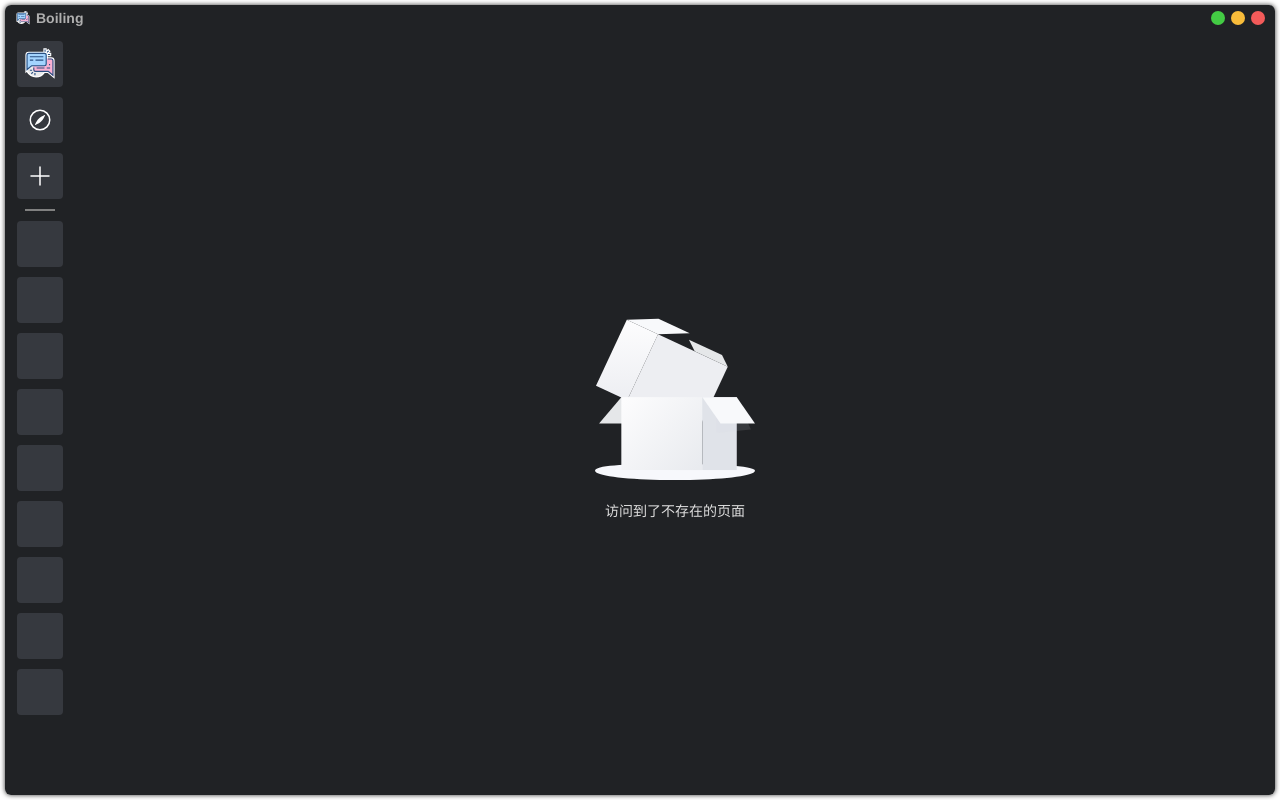
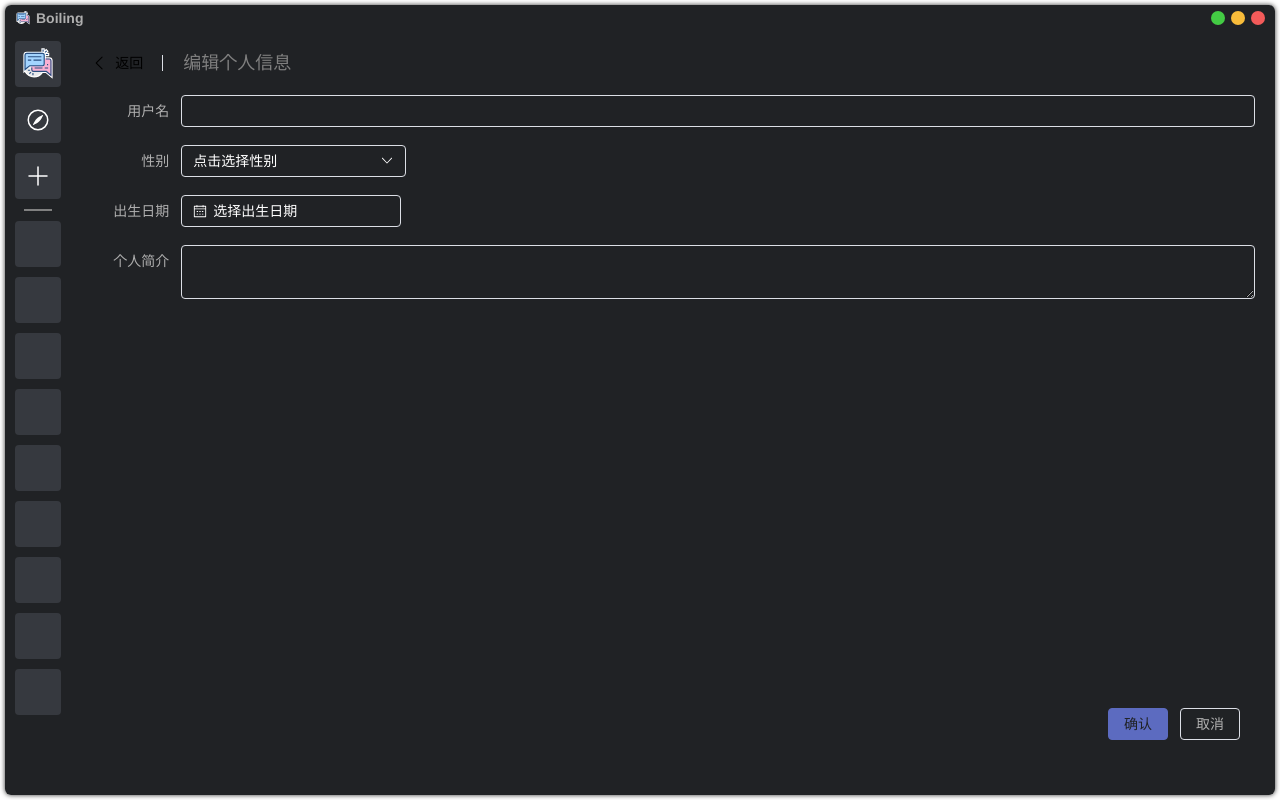
Before and after one commit to boiling-js/boiling, a Vue app in the folder packages/frontend/: page /edit-personnel in a window 1280 px wide. Built offline with nearby package versions, Linux system fonts and the light colour scheme.

Commit message:
feat(frontend): add EditePersonnel

```diff
--- /dev/null
+++ b/packages/frontend/src/components/EditPersonnel.vue
@@ -0,0 +1,69 @@
+<template>
+  <div class="edit-personnel">
+    <el-page-header :icon="ArrowLeft" title="返回" content="编辑个人信息" @back="$router.push('/home')" />
+    <el-form ref="editPersonnelForm" :model="form" label-width="90px">
+      <el-form-item label="用户名">
+        <el-input
+          v-model="form.name"/>
+      </el-form-item>
+      <el-form-item label="性别">
+        <el-select v-model="form.sex" placeholder="点击选择性别">
+          <el-option label="男" value="male"></el-option>
+          <el-option label="女" value="female"></el-option>
+        </el-select>
+      </el-form-item>
+      <el-form-item label="出生日期">
+        <el-date-picker
+          v-model="form.birthday"
+          type="date"
+          placeholder="选择出生日期"
+        ></el-date-picker>
+      </el-form-item>
+      <el-form-item label="个人简介">
+        <el-input v-model="form.desc" type="textarea"></el-input>
+      </el-form-item>
+    </el-form>
+    <div class="bottom">
+      <el-button type="primary" @click="onSubmit">确认</el-button>
+      <el-button>取消</el-button>
+    </div>
+  </div>
+</template>
+
+<script lang="ts" setup>
+import { ElPageHeader, ElForm,ElFormItem, ElSelect, ElOption, ElDatePicker, ElInput, ElButton } from 'element-plus'
+import { ArrowLeft } from '@element-plus/icons-vue'
+import { reactive } from 'vue'
+
+// do not use same name with ref
+const form = reactive({
+  name: '',
+  sex: '',
+  birthday: '',
+  delivery: false,
+  type: [],
+  resource: '',
+  desc: ''
+})
+
+const onSubmit = () => {
+  console.log('submit!')
+}
+
+</script>
+
+<style lang="scss" scoped>
+.edit-personnel {
+  padding: 20px;
+  width: calc(100% - 40px);
+  height: calc(100% - 40px);
+  .el-page-header {
+    margin-bottom: 20px;
+  }
+  > div.bottom {
+    position: absolute;
+    right: 40px;
+    bottom: 60px;
+  }
+}
+</style>
--- a/packages/frontend/src/router.ts
+++ b/packages/frontend/src/router.ts
@@ -33,6 +33,9 @@ const router = createRouter({
     path: '/:pathMatch(.*)*',
     component: () => import('element-plus').then(({ ElEmpty }) => ElEmpty),
     props: { description: '访问到了不存在的页面' }
+  }, {
+    path: '/edit-personnel',
+    component: () => import('./components/EditPersonnel.vue')
   }]
 })
 
```
